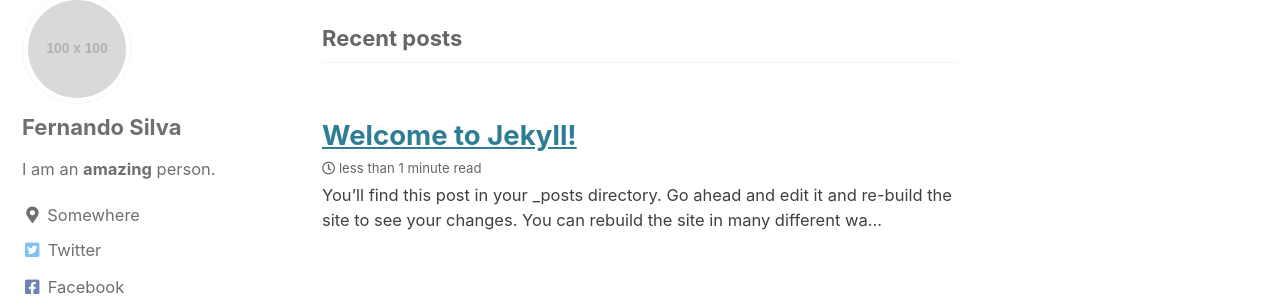
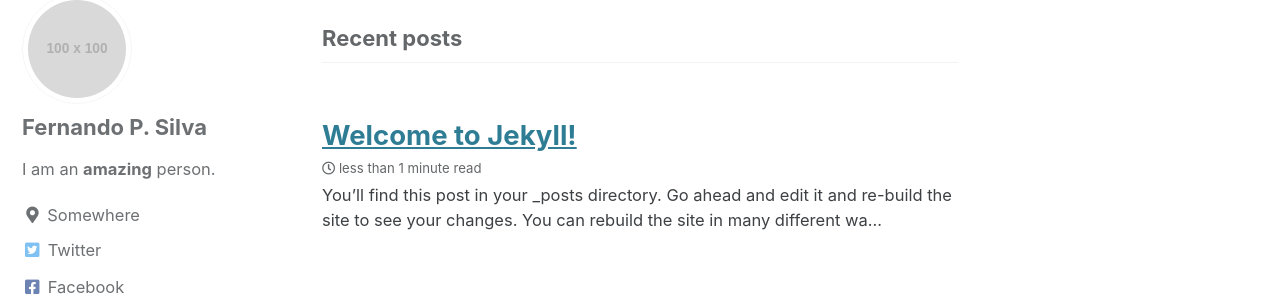
Before and after one commit to fshiruba/ShirubaSite, a Jekyll site: the page built from index.html, in a window 1280 px wide. Shown: the part 127-435 px from the top of the page. Built offline with Jekyll 4.4.1, drawn with Linux system fonts in a browser that asks for light colours; cached includes are drawn as plain includes; the list of posts is cut into pages by our own code.

```diff
--- a/_config.yml
+++ b/_config.yml
@@ -41,7 +41,7 @@ teaser                   : "https://via.placeholder.com/500x300.png?text=teaser"
 logo                     : "https://via.placeholder.com/88x88.png?text=logo" # path of logo image to display in the masthead, e.g. "/assets/images/88x88.png"
 masthead_title           : # overrides the website title displayed in the masthead, use " " for no title
 
-# breadcrumbs            : false # true, false (default)
+breadcrumbs              : "true" # true, false (default)
 words_per_minute         : 200
 comments:
   provider               : # false (default), "disqus", "discourse", "facebook", "staticman", "staticman_v2", "utterances", "custom"
@@ -107,7 +107,7 @@ analytics:
 
 # Site Author
 author:
-  name             : "Fernando Silva"
+  name             : "Fernando P. Silva"
   avatar           : "https://via.placeholder.com/100x100.png?text=avatar" # path of avatar image, e.g. "/assets/images/bio-photo.jpg"
   bio              : "I am an **amazing** person."
   location         : "Somewhere"
@@ -293,69 +293,3 @@ defaults:
       comments: # true
       share: true
       related: true
-
-
-
-
-
-
-
-
-
-
-
-
-
-
-
-
-
-
-
-
-
-
-
-
-
-
-
-
-
-# title: Your awesome title
-# email: your-email@example.com
-# description: >- # this means to ignore newlines until "baseurl:"
-#   Write an awesome description for your new site here. You can edit this
-#   line in _config.yml. It will appear in your document head meta (for
-#   Google search results) and in your feed.xml site description.
-# baseurl: "/fshiruba" # the subpath of your site, e.g. /blog
-# url: "fshiruba.github.io" # the base hostname & protocol for your site, e.g. http://example.com
-# twitter_username: fshiruba
-# github_username:  fshiruba
-
-# Build settings
-# theme: minima
-# remote_theme: "mmistakes/minimal-mistakes"
-# plugins:
-#   - jekyll-feed
-#   - jekyll-include-cache
-
-# Exclude from processing.
-# The following items will not be processed, by default.
-# Any item listed under the `exclude:` key here will be automatically added to
-# the internal "default list".
-#
-# Excluded items can be processed by explicitly listing the directories or
-# their entries' file path in the `include:` list.
-#
-# exclude:
-#   - .sass-cache/
-#   - .jekyll-cache/
-#   - gemfiles/
-#   - Gemfile
-#   - Gemfile.lock
-#   - node_modules/
-#   - vendor/bundle/
-#   - vendor/cache/
-#   - vendor/gems/
-#   - vendor/ruby/
```
